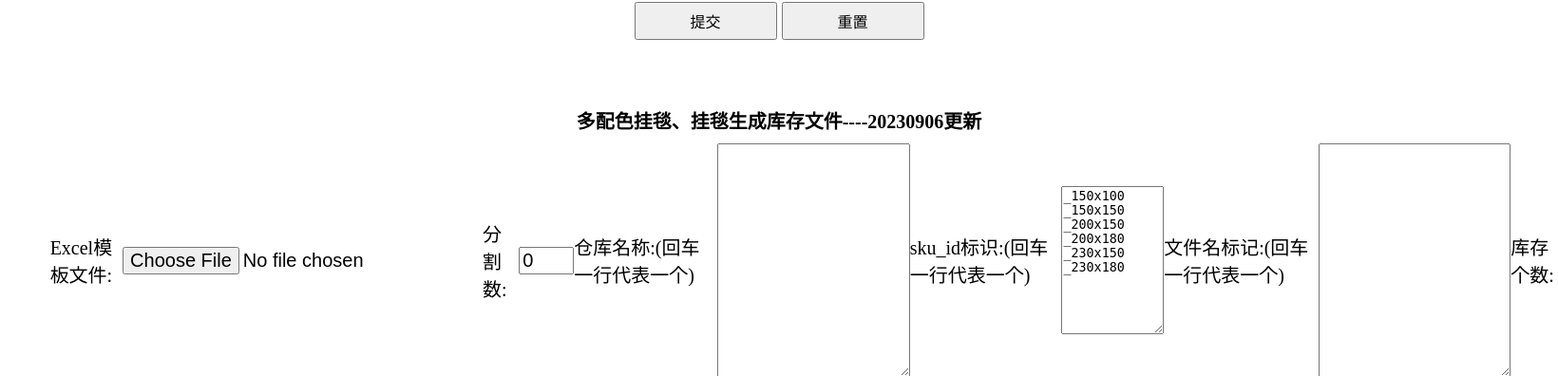
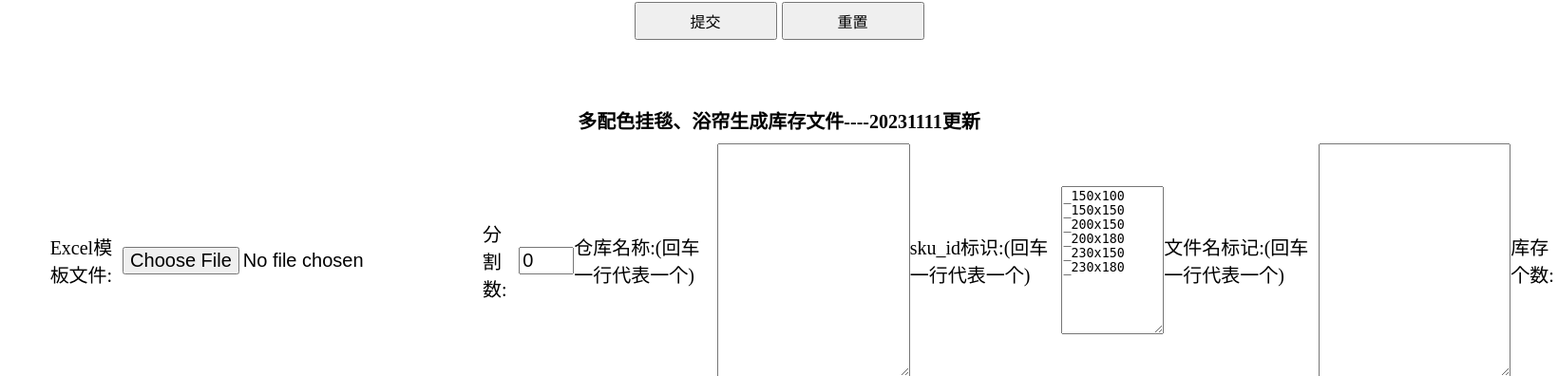
Before and after one commit to mitingPhynex/toolsDev, a Flask app: page /tool in a window 1640 px wide; the page is wider, and only the part inside the window is pictured. Shown: the part 4412-4808 px from the top of that part at 95% size. Run offline with Flask 3, Linux system fonts and the light colour scheme.

Commit message:
增加多配色浴帘生成分割功能，生成库存文件和挂毯一样，直接修改备注2

```diff
--- a/templates/tool.html
+++ b/templates/tool.html
@@ -1451,7 +1451,7 @@ function reset() {
 </script>
 
 <div style="display: flex; flex-direction: column; align-items: center; padding: 20px;">
-    <div style="font-weight: bold; margin-bottom: 10px;">多配色挂毯、挂毯生成库存文件----20230906更新</div>
+    <div style="font-weight: bold; margin-bottom: 10px;">多配色挂毯、浴帘生成库存文件----20231111更新</div>
     <div style="display: flex; flex-wrap: nowrap; justify-content: center; align-items: center;">
         <div style="width: 190px;"></div>
         <label>Excel模板文件:</label>
```
